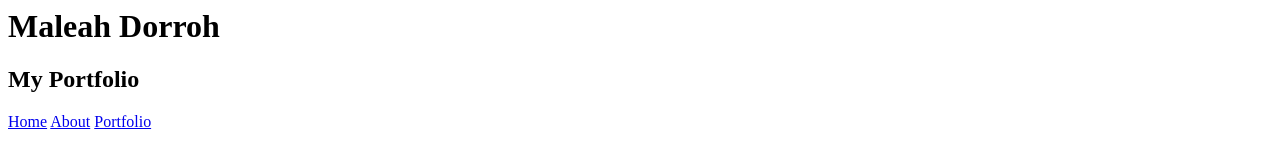
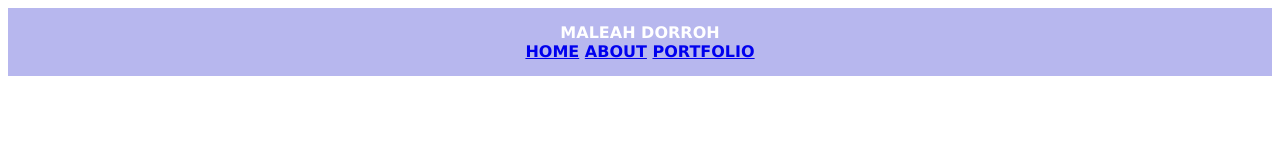
Before and after one commit to mddorroh/Personal-Site, a plain HTML site: page Personal_Website/portfolio.html in a window 1280 px wide. Drawn offline with Linux system fonts and the light colour scheme.

Commit message:
header to all pages

```diff
--- a/Personal_Website/portfolio.html
+++ b/Personal_Website/portfolio.html
@@ -1,14 +1,18 @@
 <html>
     <head>
         <title>Maleah Dorroh</title>
+        <link rel="stylesheet" type="text/css" href="style.css">
+        <style>
+            #top {background-color: rgb(183, 183, 238);padding: 15px;}
+        </style>
     </head>
     <body>
-        <h1>Maleah Dorroh</h1>
-        <h2>My Portfolio</h2>
-        <nav>
-            <a href="index.html">Home</a>
-            <a href="about.html">About</a>
-            <a href="portfolio.html">Portfolio</a>
-        </nav>
+        <header id="top" class="name"> Maleah Dorroh
+            <nav class="menu">
+                <a href="index.html">Home</a>
+                <a href="about.html">About</a>
+                <a href="portfolio.html">Portfolio</a>
+            </nav>
+        </header>
     </body>
 </html>
```
